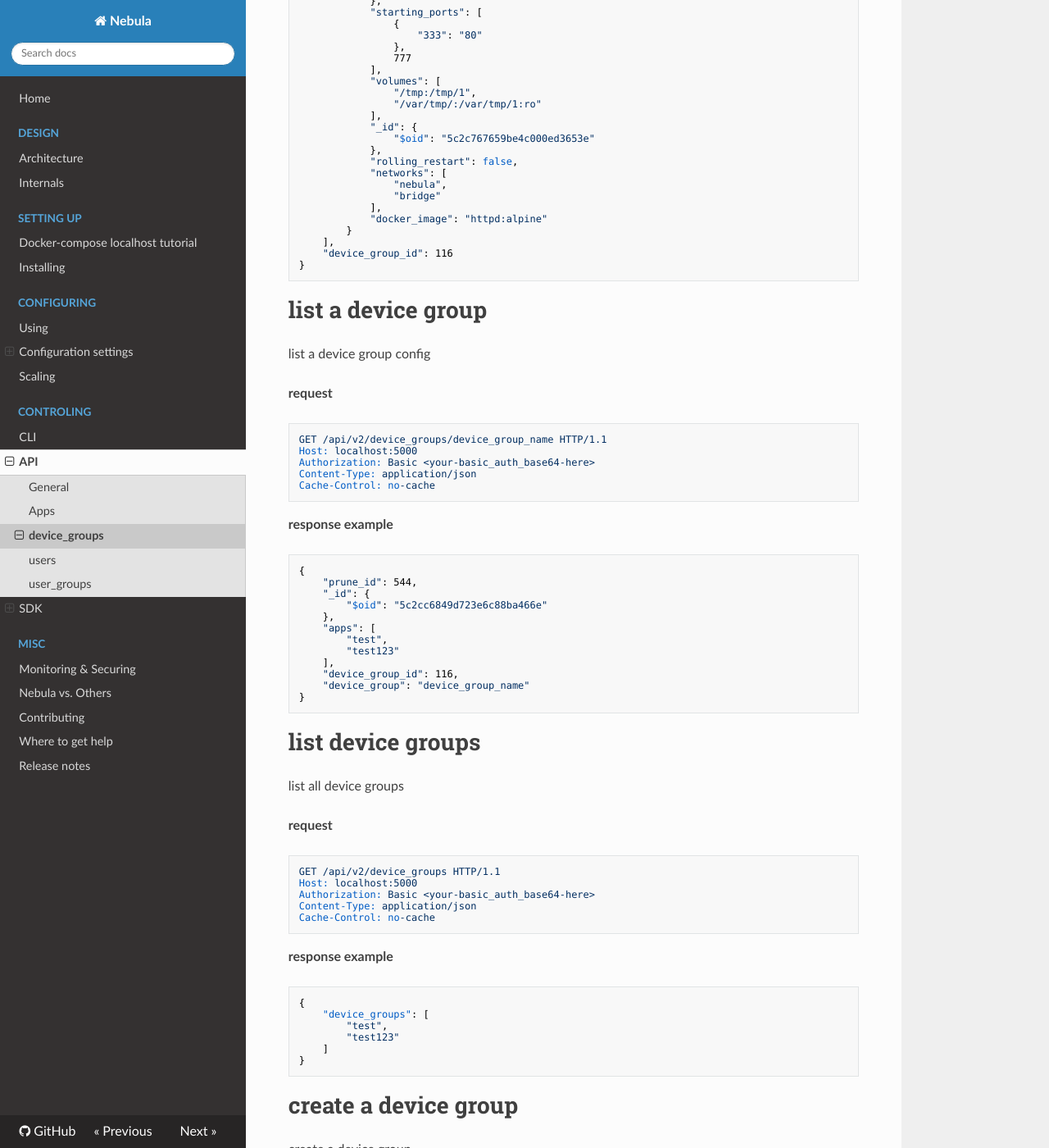
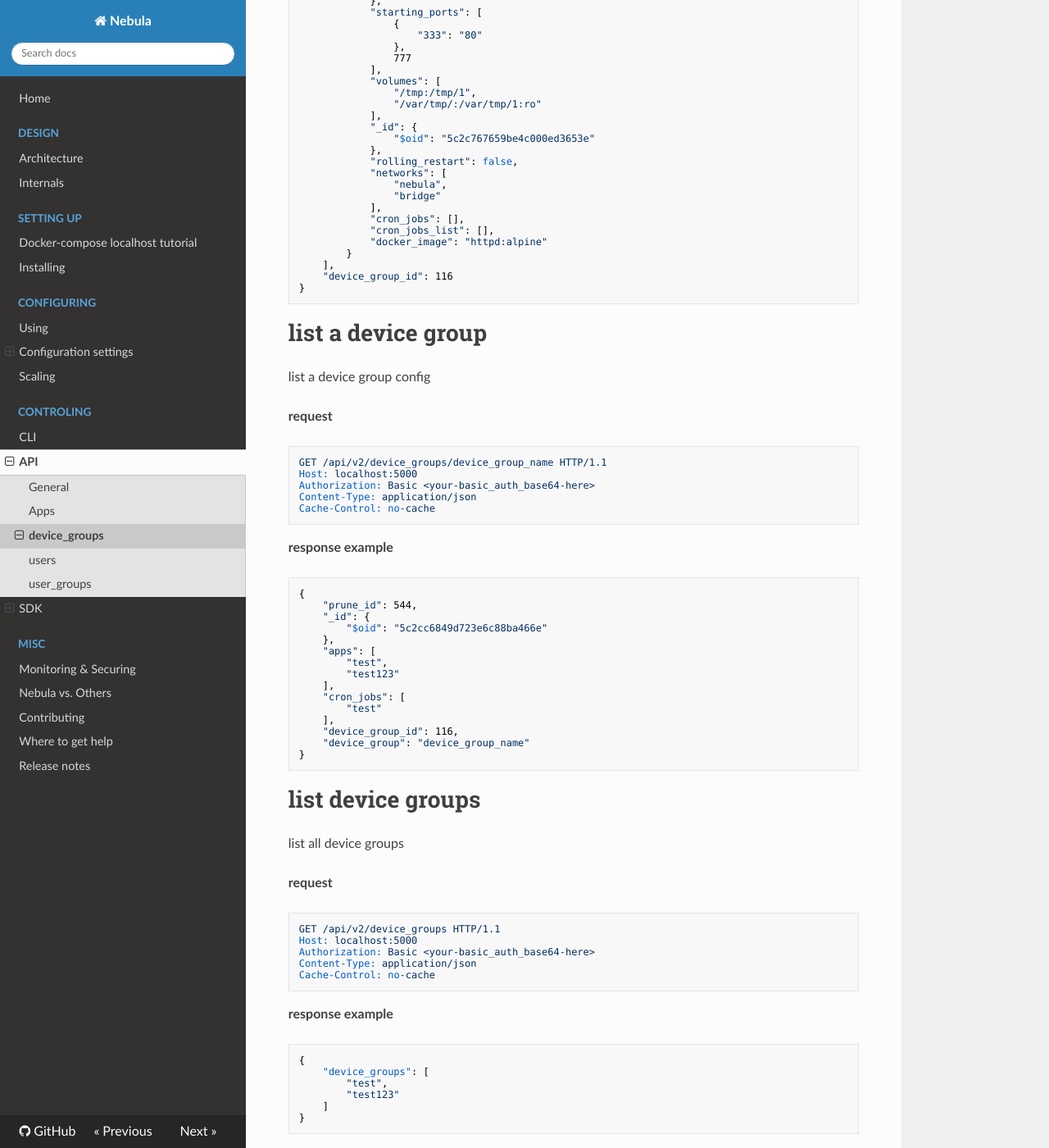
Before and after one commit to nebula-orchestrator/docs, an MkDocs documentation site: the page built from docs/api/device_groups.md, in a window 1280 px wide and 1400 px high, scrolled down 1297 px. Shown: the whole window at 82% size. Built offline with MkDocs 1.6.1, drawn with Linux system fonts in a browser that asks for light colours; nearby versions of some CDN libraries; old or Windows-style settings are respelled for this version of MkDocs; some of the changed text lies outside the part shown.

Commit message:
prep work for adding cron job managment support

````diff
--- a/docs/api/device_groups.md
+++ b/docs/api/device_groups.md
@@ -87,6 +87,8 @@ success:
                 "nebula",
                 "bridge"
             ],
+            "cron_jobs": [],
+            "cron_jobs_list": [],
             "docker_image": "httpd:alpine"
         }
     ],
@@ -118,6 +120,9 @@ Cache-Control: no-cache
     "apps": [
         "test",
         "test123"
+    ],
+    "cron_jobs": [
+        "test"
     ],
     "device_group_id": 116,
     "device_group": "device_group_name"
@@ -164,6 +169,9 @@ Cache-Control: no-cache
     "apps": [
         "test",
         "test123"
+    ],
+    "cron_jobs": [
+        "test"
     ]
 }
 ```
@@ -182,7 +190,10 @@ Cache-Control: no-cache
         "test123"
     ],
     "device_group_id": 116,
-    "device_group": "device_group_name"
+    "device_group": "device_group_name",
+    "cron_jobs": [
+        "test"
+    ]
 }
 ```
 
@@ -222,6 +233,9 @@ Cache-Control: no-cache
     "apps": [
         "test",
         "test123"
+    ],
+    "cron_jobs": [
+        "test"
     ]
 }
 ```
@@ -240,7 +254,10 @@ Cache-Control: no-cache
         "test123"
     ],
     "device_group_id": 116,
-    "device_group": "device_group_name"
+    "device_group": "device_group_name",
+    "cron_jobs": [
+        "test"
+    ]
 }
 ```
 
````
Also changed, not shown: docs/api/user_groups.md (+14 -0 lines).
